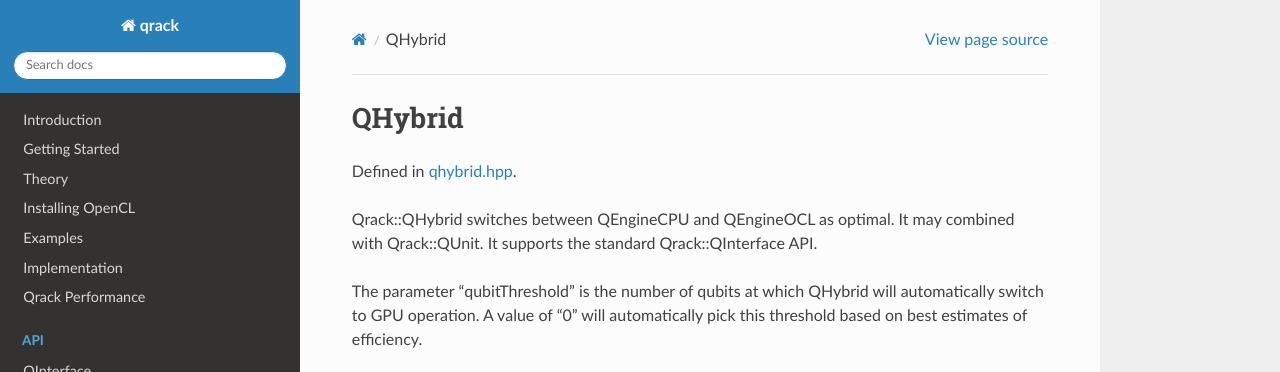
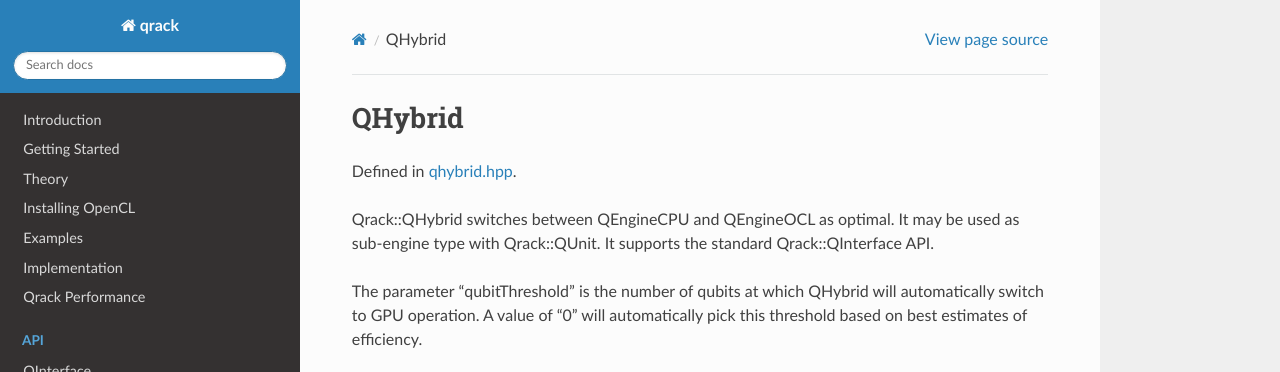
Before and after one commit to vm6502q/qrack.github.io, a Sphinx documentation site: the page built from docs/api/qhybrid.rst, in a window 1280 px wide, cut to the strip 0-372 px from the top of the page. Built offline with Sphinx 7.4.7 and the Read the Docs theme 2.0.0, drawn with Linux system fonts in a browser that asks for light colours.

Commit message:
Typo in QHybrid

```diff
--- a/docs/api/qhybrid.rst
+++ b/docs/api/qhybrid.rst
@@ -7,7 +7,7 @@ QHybrid
 
 Defined in `qhybrid.hpp <https://github.com/vm6502q/qrack/blob/master/include/qhybrid.hpp>`_.
 
-Qrack::QHybrid switches between QEngineCPU and QEngineOCL as optimal. It may combined with Qrack::QUnit. It supports the standard Qrack::QInterface API.
+Qrack::QHybrid switches between QEngineCPU and QEngineOCL as optimal. It may be used as sub-engine type with Qrack::QUnit. It supports the standard Qrack::QInterface API.
 
 The parameter "qubitThreshold" is the number of qubits at which QHybrid will automatically switch to GPU operation. A value of "0" will automatically pick this threshold based on best estimates of efficiency.
 
```
